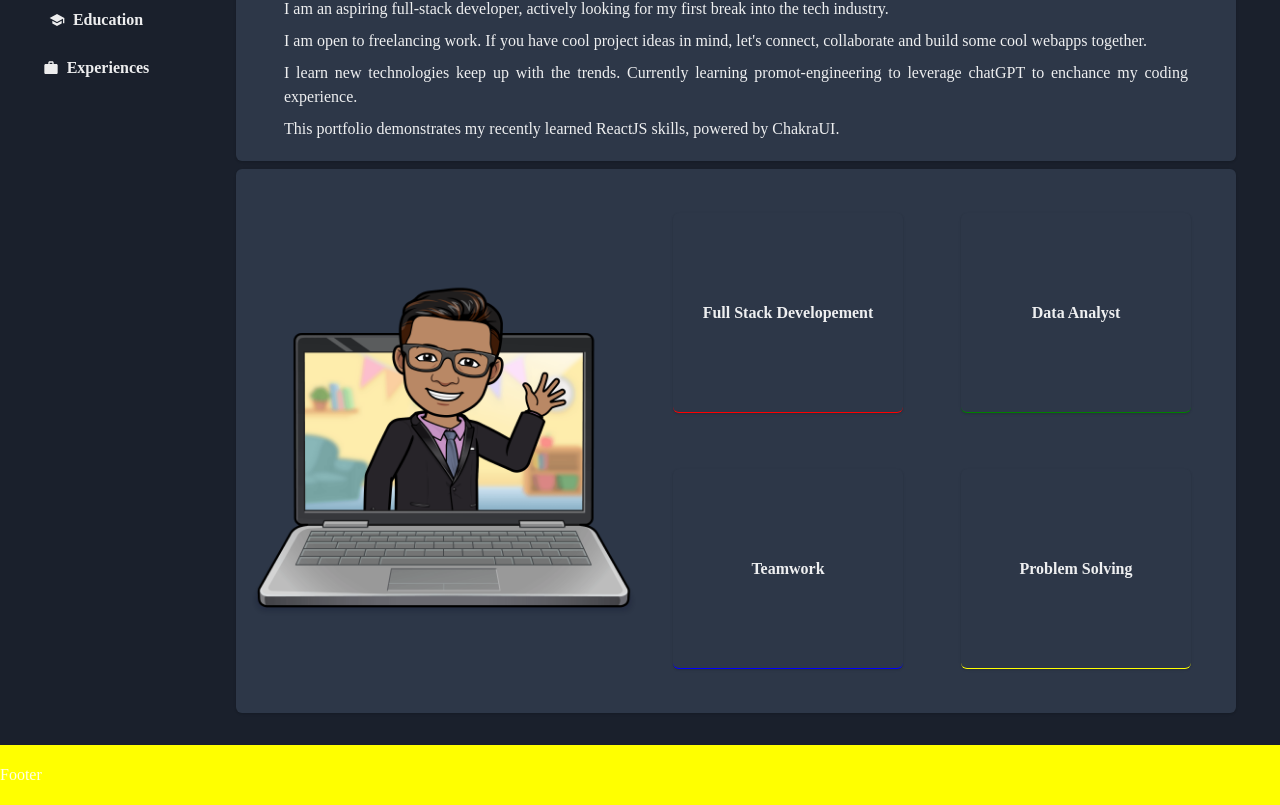
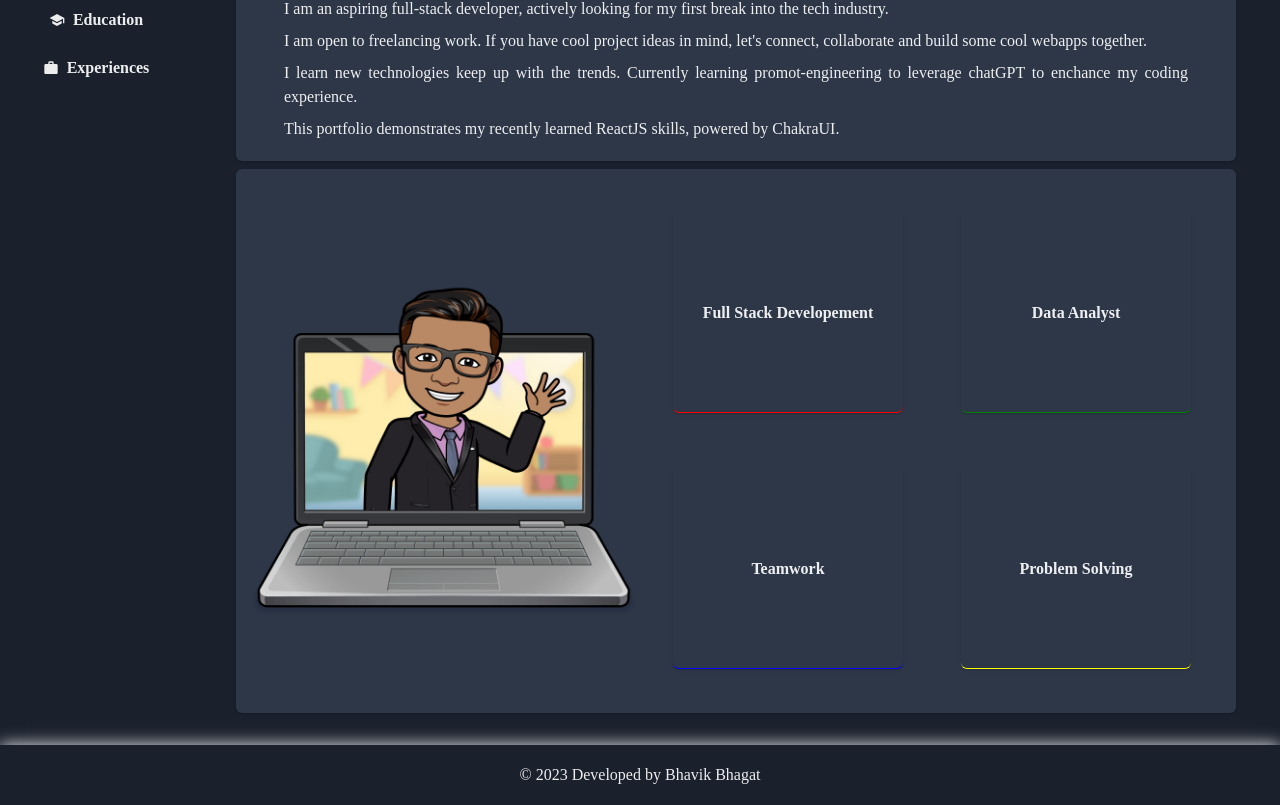
Before and after one commit to bhavik-knight/portfolio-chakra, a React (Vite) app in the folder react/frontend/: page / in a window 1280 px wide. Shown: the part 212-1017 px from the top of the page. Built offline with nearby package versions, Linux system fonts and the light colour scheme.

Commit message:
added copyright in footer

```diff
--- a/react/frontend/src/components/Footer.jsx
+++ b/react/frontend/src/components/Footer.jsx
@@ -1,10 +1,18 @@
 import "./Footer.css"
-import { Flex } from "@chakra-ui/react"
+import { Center, Flex, Text } from "@chakra-ui/react"
 
 function Footer(props) {
+    const year = new Date().getFullYear();
     return (
-        <Flex bg="yellow" className="navbar" h={{ base: "50px", md: "60px" }}>
-            Footer
+        <Flex
+            className="navbar"
+            h={{ base: "50px", md: "60px" }}
+            boxShadow="0 0 16px 0"
+            justifyContent="center"
+        >
+            <Text as={Center}>
+                © {year} Developed by Bhavik Bhagat
+            </Text>
         </ Flex>
     )
 }
```
